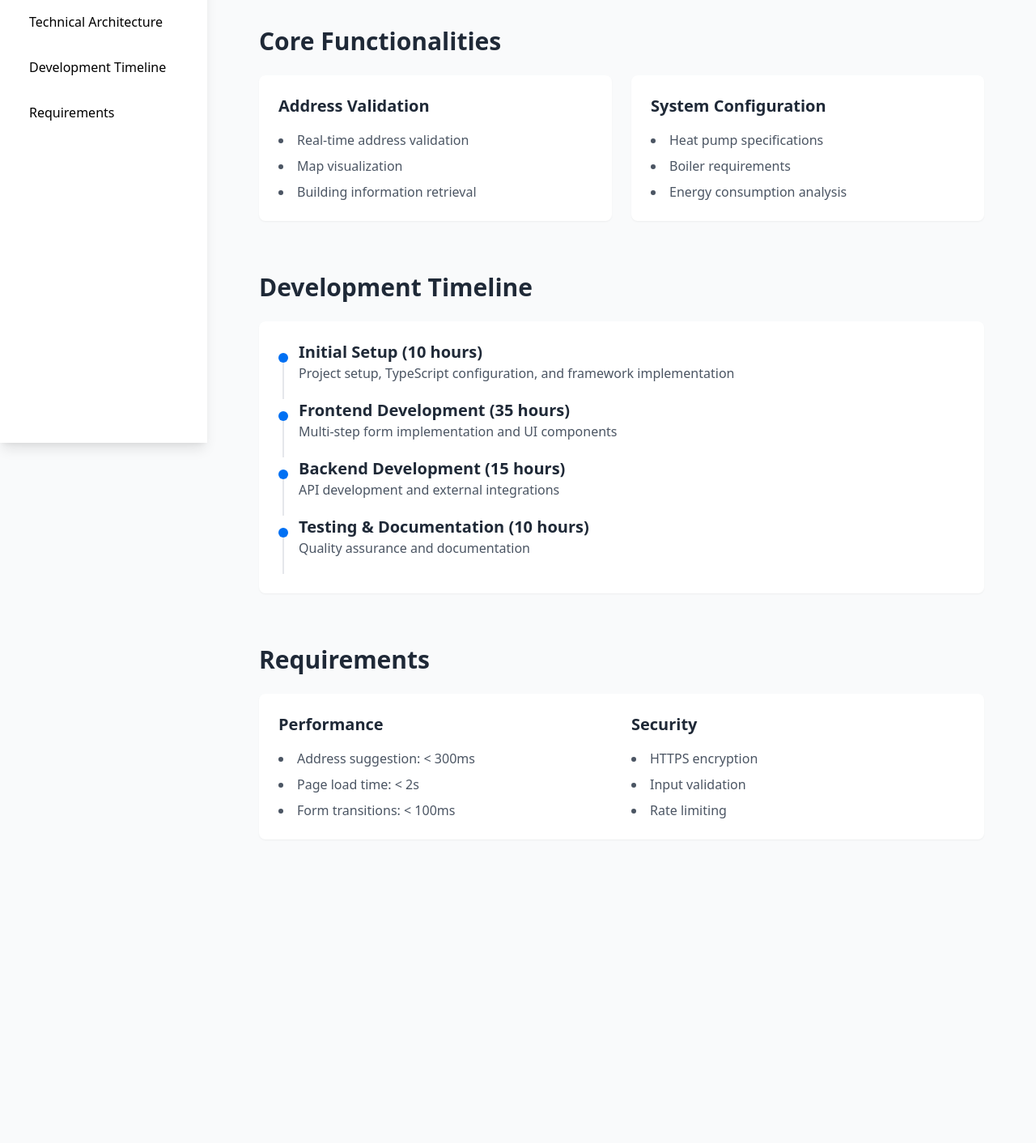
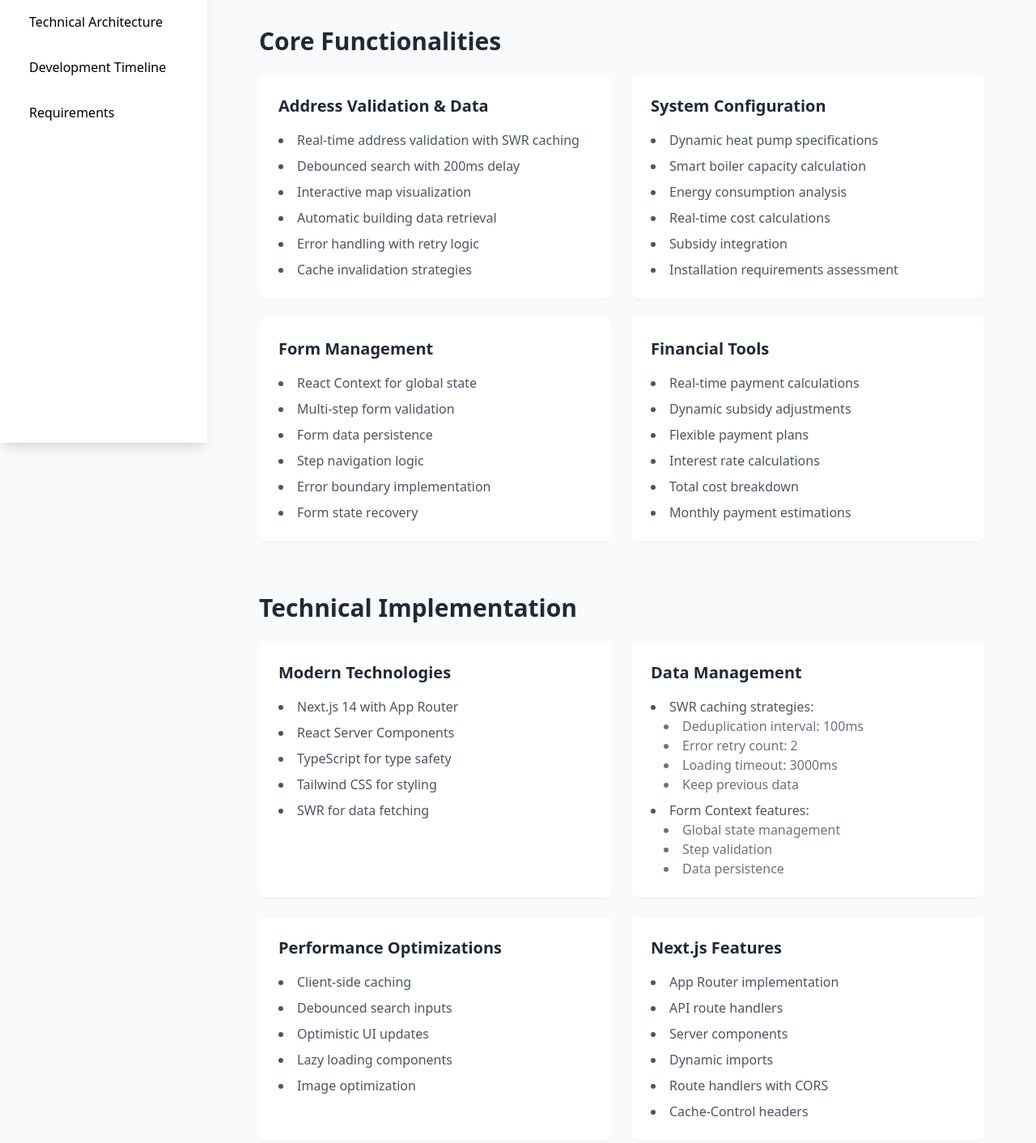
Before and after one commit to osamarehman/hex-docs, a website: page hexnextjs.html in a window 1280 px wide. Shown: the part 253-1665 px from the top of the page at 81% size. Before the commit the page ends 1386 px from the top, so only its background shows below. Drawn offline with nearby package versions, Linux system fonts and the light colour scheme.

Commit message:
Update hexnextjs.html

```diff
--- a/hexnextjs.html
+++ b/hexnextjs.html
@@ -77,20 +77,112 @@
                 <div class="grid grid-cols-1 md:grid-cols-2 gap-6">
                     <!-- Address Validation -->
                     <div class="bg-white rounded-lg shadow-sm p-6">
-                        <h3 class="text-xl font-semibold text-gray-800 mb-4">Address Validation</h3>
+                        <h3 class="text-xl font-semibold text-gray-800 mb-4">Address Validation & Data</h3>
                         <ul class="list-disc list-inside text-gray-600 space-y-2">
-                            <li>Real-time address validation</li>
-                            <li>Map visualization</li>
-                            <li>Building information retrieval</li>
+                            <li>Real-time address validation with SWR caching</li>
+                            <li>Debounced search with 200ms delay</li>
+                            <li>Interactive map visualization</li>
+                            <li>Automatic building data retrieval</li>
+                            <li>Error handling with retry logic</li>
+                            <li>Cache invalidation strategies</li>
                         </ul>
                     </div>
                     <!-- Heat System Configuration -->
                     <div class="bg-white rounded-lg shadow-sm p-6">
                         <h3 class="text-xl font-semibold text-gray-800 mb-4">System Configuration</h3>
                         <ul class="list-disc list-inside text-gray-600 space-y-2">
-                            <li>Heat pump specifications</li>
-                            <li>Boiler requirements</li>
+                            <li>Dynamic heat pump specifications</li>
+                            <li>Smart boiler capacity calculation</li>
                             <li>Energy consumption analysis</li>
+                            <li>Real-time cost calculations</li>
+                            <li>Subsidy integration</li>
+                            <li>Installation requirements assessment</li>
+                        </ul>
+                    </div>
+                    <!-- Form Management -->
+                    <div class="bg-white rounded-lg shadow-sm p-6">
+                        <h3 class="text-xl font-semibold text-gray-800 mb-4">Form Management</h3>
+                        <ul class="list-disc list-inside text-gray-600 space-y-2">
+                            <li>React Context for global state</li>
+                            <li>Multi-step form validation</li>
+                            <li>Form data persistence</li>
+                            <li>Step navigation logic</li>
+                            <li>Error boundary implementation</li>
+                            <li>Form state recovery</li>
+                        </ul>
+                    </div>
+                    <!-- Financial Calculations -->
+                    <div class="bg-white rounded-lg shadow-sm p-6">
+                        <h3 class="text-xl font-semibold text-gray-800 mb-4">Financial Tools</h3>
+                        <ul class="list-disc list-inside text-gray-600 space-y-2">
+                            <li>Real-time payment calculations</li>
+                            <li>Dynamic subsidy adjustments</li>
+                            <li>Flexible payment plans</li>
+                            <li>Interest rate calculations</li>
+                            <li>Total cost breakdown</li>
+                            <li>Monthly payment estimations</li>
+                        </ul>
+                    </div>
+                </div>
+            </section>
+
+            <!-- Technical Implementation -->
+            <section id="technical-implementation" class="mb-16">
+                <h2 class="text-3xl font-bold text-gray-800 mb-6">Technical Implementation</h2>
+                <div class="grid grid-cols-1 md:grid-cols-2 gap-6">
+                    <!-- Modern Technologies -->
+                    <div class="bg-white rounded-lg shadow-sm p-6">
+                        <h3 class="text-xl font-semibold text-gray-800 mb-4">Modern Technologies</h3>
+                        <ul class="list-disc list-inside text-gray-600 space-y-2">
+                            <li>Next.js 14 with App Router</li>
+                            <li>React Server Components</li>
+                            <li>TypeScript for type safety</li>
+                            <li>Tailwind CSS for styling</li>
+                            <li>SWR for data fetching</li>
+                        </ul>
+                    </div>
+                    <!-- Data Management -->
+                    <div class="bg-white rounded-lg shadow-sm p-6">
+                        <h3 class="text-xl font-semibold text-gray-800 mb-4">Data Management</h3>
+                        <ul class="list-disc list-inside text-gray-600 space-y-2">
+                            <li>SWR caching strategies:
+                                <ul class="list-disc list-inside ml-4 text-gray-500">
+                                    <li>Deduplication interval: 100ms</li>
+                                    <li>Error retry count: 2</li>
+                                    <li>Loading timeout: 3000ms</li>
+                                    <li>Keep previous data</li>
+                                </ul>
+                            </li>
+                            <li>Form Context features:
+                                <ul class="list-disc list-inside ml-4 text-gray-500">
+                                    <li>Global state management</li>
+                                    <li>Step validation</li>
+                                    <li>Data persistence</li>
+                                </ul>
+                            </li>
+                        </ul>
+                    </div>
+                    <!-- Performance Optimizations -->
+                    <div class="bg-white rounded-lg shadow-sm p-6">
+                        <h3 class="text-xl font-semibold text-gray-800 mb-4">Performance Optimizations</h3>
+                        <ul class="list-disc list-inside text-gray-600 space-y-2">
+                            <li>Client-side caching</li>
+                            <li>Debounced search inputs</li>
+                            <li>Optimistic UI updates</li>
+                            <li>Lazy loading components</li>
+                            <li>Image optimization</li>
+                        </ul>
+                    </div>
+                    <!-- Next.js Features -->
+                    <div class="bg-white rounded-lg shadow-sm p-6">
+                        <h3 class="text-xl font-semibold text-gray-800 mb-4">Next.js Features</h3>
+                        <ul class="list-disc list-inside text-gray-600 space-y-2">
+                            <li>App Router implementation</li>
+                            <li>API route handlers</li>
+                            <li>Server components</li>
+                            <li>Dynamic imports</li>
+                            <li>Route handlers with CORS</li>
+                            <li>Cache-Control headers</li>
                         </ul>
                     </div>
                 </div>
```
